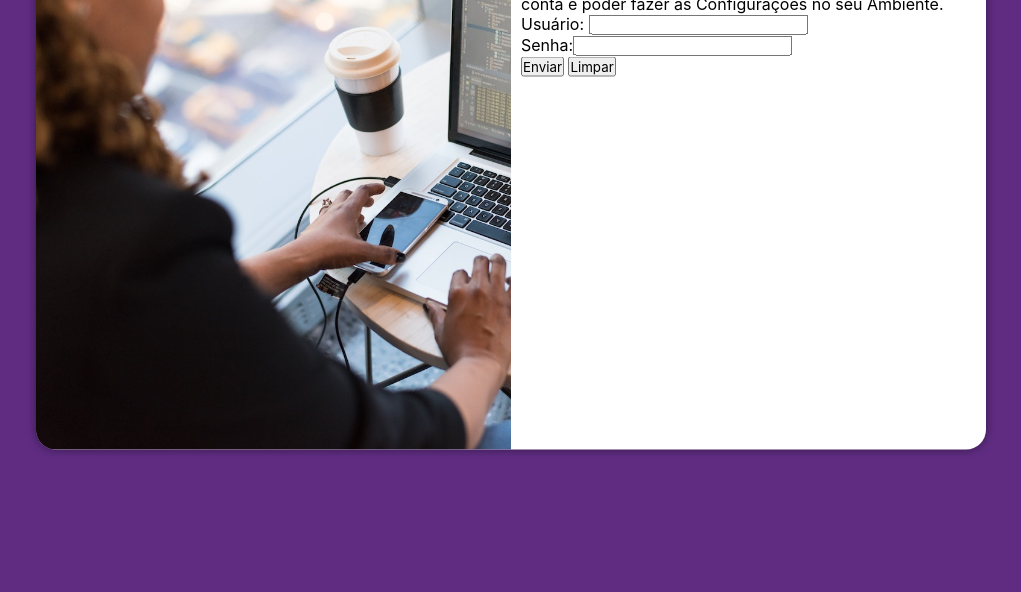
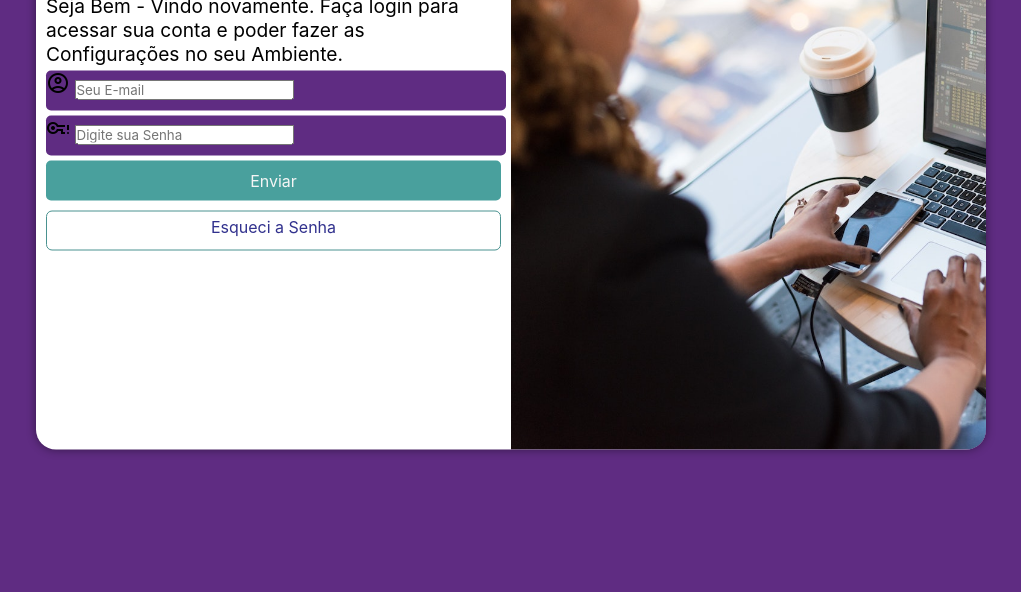
Before and after one commit to Iago-Code/projeto-login, a plain HTML site: page index.html in a window 1280 px wide. Shown: the part 208-800 px from the top of the page, without its empty margins (129-1150 px from the left). Drawn offline with nearby package versions, Linux system fonts and the light colour scheme.

Commit message:
desing do formulario

```diff
--- a/estilos/media-query.css
+++ b/estilos/media-query.css
@@ -24,12 +24,20 @@
         width: 950px;
     }
     #login > #imagem {
-        float: left;
+        float: right;
         width: 50%;
         height: 100%;
     }
     #login > #formulario {
-        float: right;
+        float: left;
         width: 50%;
     }
+
+    #formulario > h1 {
+font-size: 2em;
+
+    }
+    #formulario > p {
+        font-size: 1.2em;
+    }
 }
--- a/estilos/style.css
+++ b/estilos/style.css
@@ -56,3 +56,58 @@ main {
     padding: 10px;
 
 }
+
+#formulario > h1 {
+    text-align: center;
+    margin-bottom: 10px;
+}
+
+#formulario > p {
+    font-size: 0.8em;
+}
+.campo {
+    background-color: #5f2c82;
+    display: block;
+    width: 101%;
+    height: 40px;
+    border-radius: 5px;
+    margin: 5px 0px;
+}
+ label {
+    display: none;
+}
+
+ input[type=submit] {
+    display: block;
+    font-size: 1em;
+    height: 40px;
+    width: 100%;
+    background-color:#49a09d ;
+    color: whitesmoke;
+    border: none;
+    border-radius: 5px;
+    cursor: pointer;
+}
+
+input[type=submit]:hover {
+    background-color: #2d6664;
+}
+
+a.botao {
+    display: block;
+    text-align: center;
+    font-size: 1em;
+    width: 100%;
+    background-color:white;
+    border: 1px solid #4a9290;
+    color: rgba(5, 5, 117, 0.822);
+    padding-top: 5px;
+    margin-top: 10px;
+    border-radius: 6px;
+    height: 40px;
+    text-decoration: none;
+}
+
+a.botao:hover {
+background-color: #2d6664;
+}
--- a/index.html
+++ b/index.html
@@ -6,6 +6,8 @@
     <link rel="stylesheet" href="estilos/style.css">
     <link rel="shortcut icon" href="imagens/favicon-32x32.png">
     <link rel="stylesheet" href="estilos/media-query.css">
+    <link rel="stylesheet" href="https://fonts.googleapis.com/css2?family=Material+Symbols+Outlined:opsz,wght,FILL,GRAD@48,400,0,0" />
+
     <title>Login</title>
 </head>
 <body>
@@ -23,20 +25,30 @@
     <form action="login.php" method="post"></form>
 </p>
 
+<div class="campo">
 <p>
-<label for="usuario">
-    Usuário: <input type="text" name="usuario" id="iusuario">
-</label>
+    <span class="material-symbols-outlined">
+        account_circle
+        </span>
+ <input type="email" name="usuario" id="iusuario" placeholder="Seu E-mail" required maxlength="30">
+<label for="iusuario">Login</label>
 </p>
+</div>
 
+<div class="campo">
 <p>
-<label>
-    Senha:<input type="password" name="senha" id="isuario">
-</label>
-<p>
+    <span class="material-symbols-outlined">
+        vpn_key_alert
+        </span>
+
+    <input type="password" name="senha" id="isenha" placeholder="Digite sua Senha" autocomplete="current-password" required minlength="8" maxlength="20">
+<label for="isenha">Senha</label>
+</p>
+</div>
+
 
     <input type="submit" value="Enviar">
-    <input type="reset" value="Limpar">
+    <a href="esqueci.html" class="botao">Esqueci a Senha</a>
     </div>
 
  </section>
```
